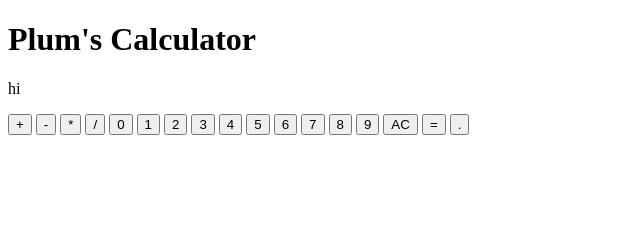
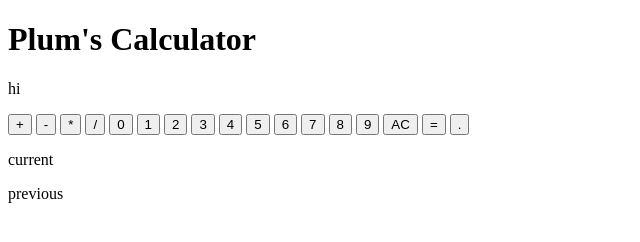
Before and after one commit to ctrlvee/Calculator-, a plain HTML site: page index.html in a window 1280 px wide. Shown: the whole page, without its empty margins (0-640 px from the left). Drawn offline with Linux system fonts and the light colour scheme.

Commit message:
Created node previous&current value for output display

```diff
--- a/index.html
+++ b/index.html
@@ -6,7 +6,7 @@
     <meta name="viewport" content="width=device-width, initial-scale=1.0">
     <title>Plum's Calculator</title>
     <link rel='stylsheet' href='style.css'>
-    <script src='script.js'></script>
+
 </head>
 <body>
     <h1>Plum's Calculator</h1>
@@ -30,5 +30,5 @@
     <button data-equalSign class='button'>=</button>
     <button data-decimal class='button'>.</button>
 
-
+    <script src='script.js'></script>
 </body>
--- a/script.js
+++ b/script.js
@@ -22,3 +22,19 @@ function compute(operator,numOne, numTwo) {
             return divide(numOne,numTwo)
     }
 }
+
+// Section for display
+const displayContainer = document.createElement('div');
+displayContainer.classList.add('displayContainer');
+document.body.appendChild(displayContainer);
+
+// Display current & previous container
+const currentValue = document.createElement('p')
+currentValue.classList.add('currentValue');
+currentValue.textContent = 'current';
+displayContainer.appendChild(currentValue);
+
+const previousValue = document.createElement('p');
+previousValue.classList.add('previousValue');
+previousValue.textContent = 'previous';
+displayContainer.appendChild(previousValue);
```
